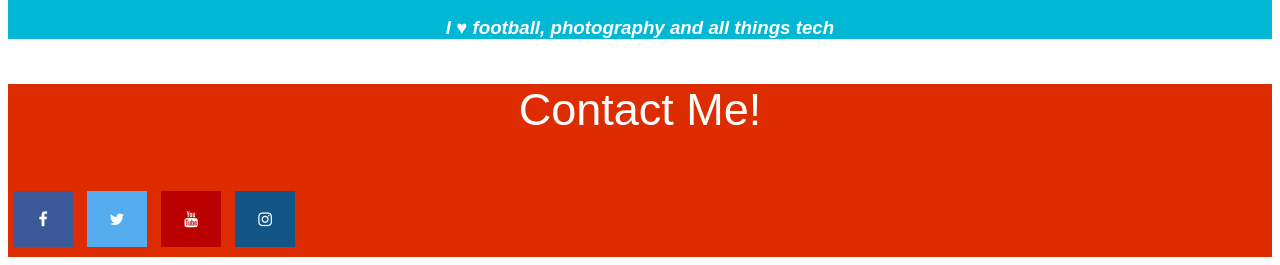
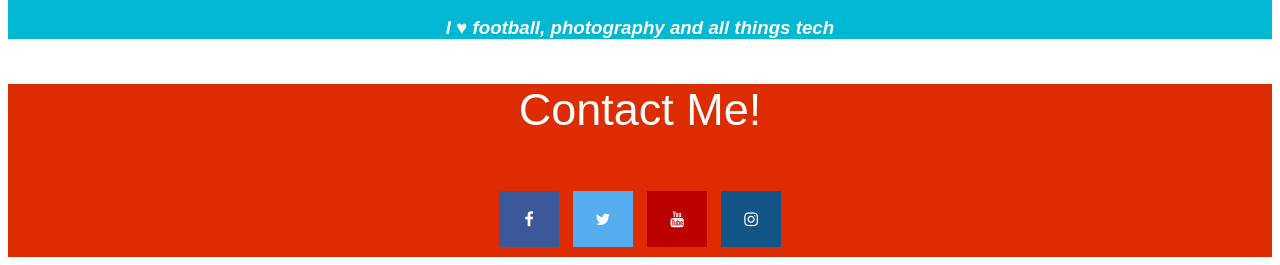
Before and after one commit to KevzPeter/kevzpeter.github.io, a plain HTML site: page index.html in a window 1280 px wide. Shown: the part 761-1026 px from the top of the page. Drawn offline with Linux system fonts and the light colour scheme; a web font is replaced by a local one.

Commit message:
Update index.html

```diff
--- a/index.html
+++ b/index.html
@@ -20,11 +20,13 @@
 </div>
 <div class="Contact">
 <p id="contact">Contact Me!</p>
+<div class="socialmedia">
 <a href="https://facebook.com/kevzpeter" class="fa fa-facebook"></a>
 <a href="https://twitter.com/ultimatekevin1" class="fa fa-twitter"></a>
 <a href="https://youtube.com/nightfury232" class="fa fa-youtube"></a>
 <a href="https://instagram.com/kevzpeter" class="fa fa-instagram"></a>
 </div>
+</div>
 
 </body>
 </html>
```
